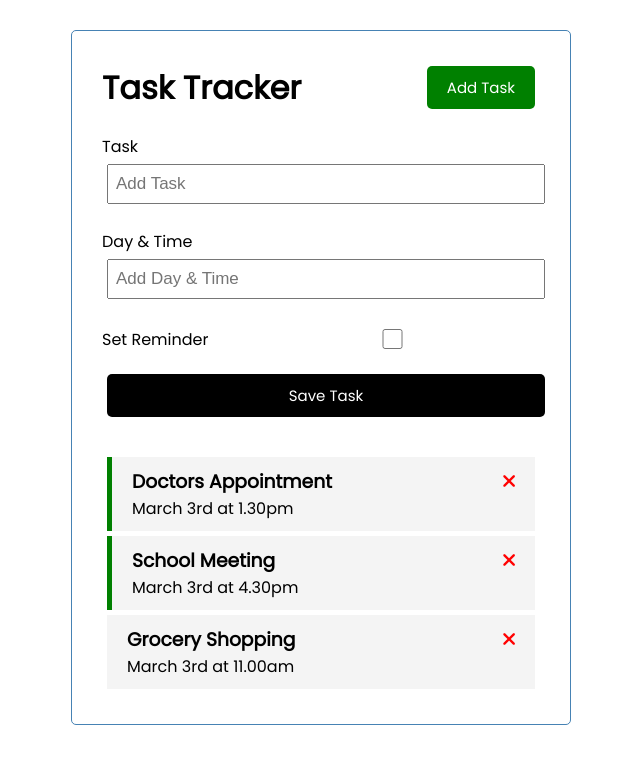
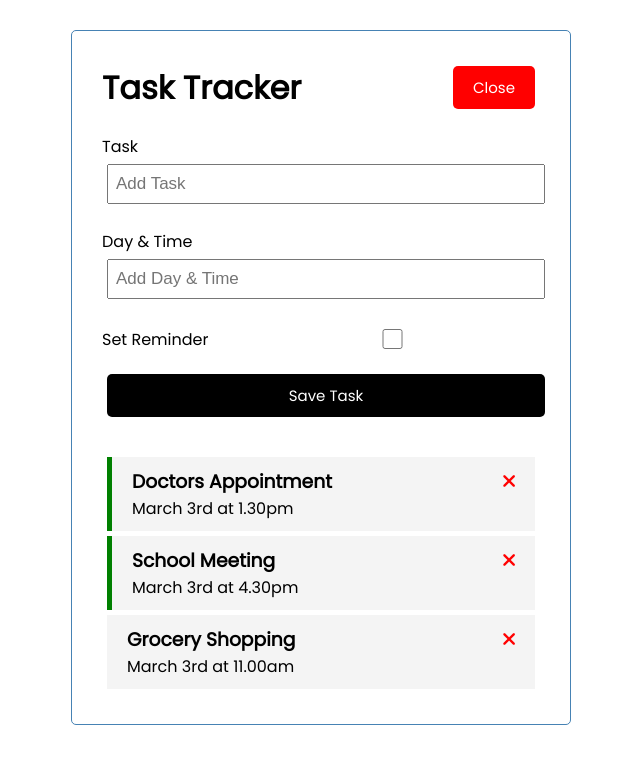
Before and after one commit to NikiTheofilaktidou/vue-crash-course-2021, a Vue app: page / in a window 1280 px wide. Both pictures are taken after a click on the button "Add Task". Shown: the top 764 px of the page, without its empty margins (319-959 px from the left). Built offline with nearby package versions, Linux system fonts and the light colour scheme.

Commit message:
ToggleAddTask

```diff
--- a/src/App.vue
+++ b/src/App.vue
@@ -1,7 +1,9 @@
 <template>
   <div class="container">
-    <Header title="Task Tracker"/>
-    <AddTask @add-task="addTask" />
+    <Header @toggle-add-task="toggleAddTask" title="Task Tracker" :showAddTask="showAddTask" />
+    <div v-show="showAddTask">
+      <AddTask @add-task="addTask" />
+    </div>
     <Tasks @toggle-reminder="toggleReminder"
     @delete-task="deleteTask" :tasks="tasks"/>
   </div>
@@ -23,10 +25,14 @@
   },
   data(){
     return{
-      tasks: []
+      tasks: [],
+      showAddTask: false
     }
   },
   methods: {
+    toggleAddTask(){
+      this.showAddTask =!this.showAddTask
+    },
     addTask(task){
       this.tasks = [...this.tasks, task]
     },
--- a/src/components/Button.vue
+++ b/src/components/Button.vue
@@ -11,7 +11,7 @@
         },
         methods: {
             onClick(){
-                console.log('click');
+                this.$emit('btn-click');
             }
         }
     }
--- a/src/components/Header.vue
+++ b/src/components/Header.vue
@@ -1,7 +1,9 @@
 <template>
     <header>
         <h1>{{ title }}</h1>
-        <Button text="Add Task" color="green" />
+        <Button @btn-click="$emit('toggle-add-task')"
+        :text="showAddTask ? 'Close' : 'Add Task'"
+        :color="showAddTask ? 'red' : 'green'" />
         <!-- <Button text="Update Task" color="blue" />
         <Button text="Delete Task" color="red" /> -->
     </header>
@@ -15,6 +17,7 @@
         name: 'Header',
         props:{
             title: String,
+            showAddTask: Boolean
         },
         components: {
             Button
```
